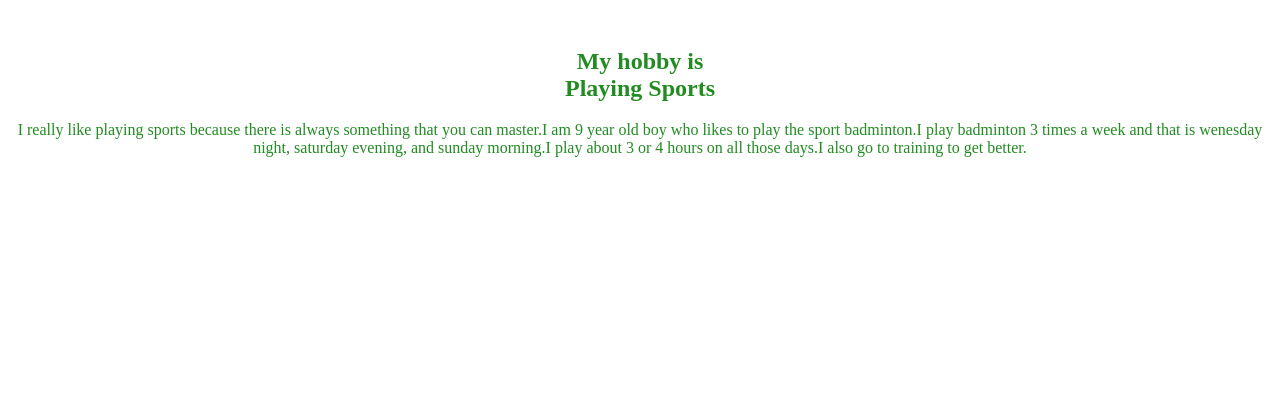
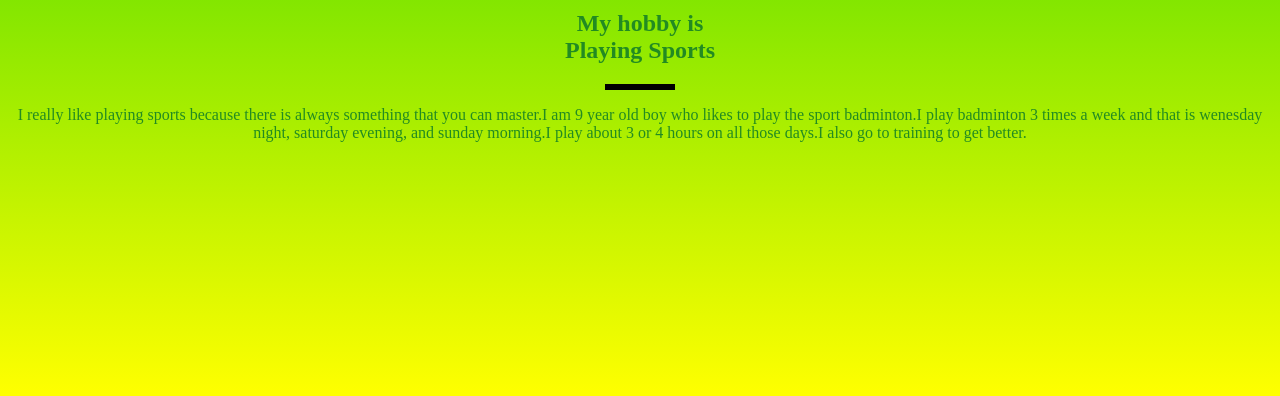
Before and after one commit to prananv/project-57, a plain HTML site: page index.html in a window 1280 px wide. Shown: the part 420-816 px from the top of the page. Drawn offline with Linux system fonts and the light colour scheme.

Commit message:
Add files via upload

```diff
--- a/index.html
+++ b/index.html
@@ -13,6 +13,7 @@
        <img class="profile" src="sports-290px.jpg">
         <br>
         <h1>My hobby is<br> <span id="name">Playing Sports</span></h1>
+        <div class="line"> </div>
             <p>I really like playing sports because there is always something that you can master.I am 9 year old boy who likes to play the sport badminton.I play badminton 3 times a week and that is wenesday night, saturday evening, and sunday morning.I play about 3 or 4 hours on all those days.I also go to training to get better.</p>
        </div>
     </section>
--- a/style.css
+++ b/style.css
@@ -7,7 +7,7 @@ body{
     text-align: center
          margin:0;
     padding-top:800px;
-    background-color: linear-gradient ( red, yellow);
+     background: linear-gradient(#00cc00 0%, #ffff00 100%);
 }
 .parallax-inner{
     display:table-cell;
@@ -29,5 +29,11 @@ body{
     width:100%;
         height:100%;
     opacity: 0.83
-            background: linear-gradient ( red, yellow);
+             background: linear-gradient(#00cc00 0%, #ffff00 100%); ;
 }
+.line{
+        height:6px;
+    width:70px;
+    margin: 8px auto;
+    background-color:black;
+}
```
Also changed, not shown: sports-290px.jpg (added).
